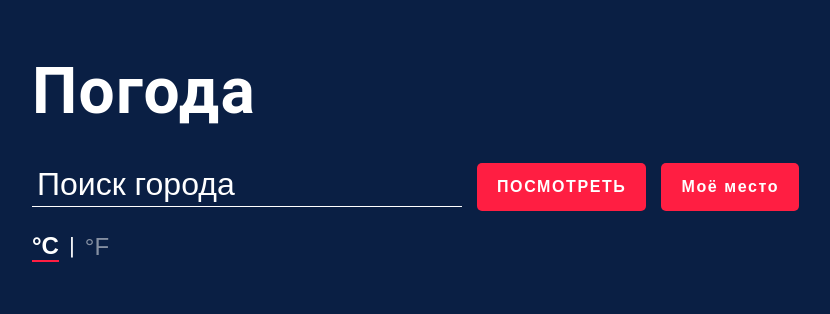
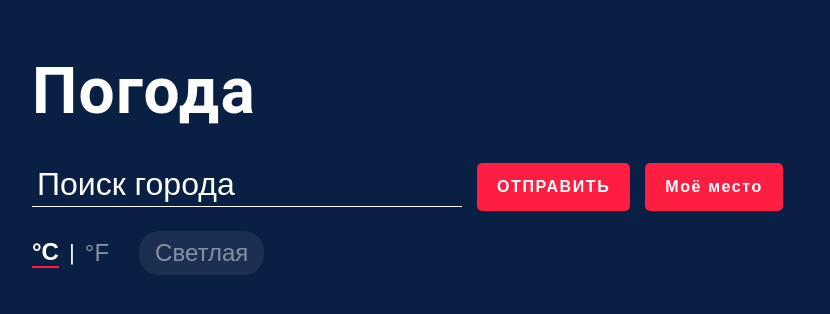
Before and after one commit to ROCKKKKK7/WeatherApp, a React (Vite) app: page / in a window 1280 px wide. Shown: the top 314 px of the page, without its empty margins (18-848 px from the left). Built offline with nearby package versions, Linux system fonts and the light colour scheme.

Commit message:
update UI

```diff
--- a/src/App.jsx
+++ b/src/App.jsx
@@ -2,9 +2,10 @@ import { useState } from "react";
 import styles from "./App.module.css";
 import iconMap from "./mapingicon.js";
 
-const apiKey = import.meta.env.VITE_API_KEY;
+const apiKey="842b2633b40c320ac50b9ceeaa858211"
 
 function App() {
+	const [darkMode, setDarkMode] = useState(true); // Смена темы
 	const [loading, setLoading] = useState(false); // состояние загрузки
 	const [city, setCity] = useState("");
 	const [cities, setCities] = useState([]); // список найденных городов
@@ -53,6 +54,7 @@ function App() {
 				);
 				if (alreadyExists) {
 					setMsg(" Этот город уже добавлен");
+					setLoading(false);
 					return;
 				}
 				const icon = `/src/assets/${iconMap[weather[0].icon] || "weather.svg"}`;
@@ -106,6 +108,7 @@ function App() {
 						);
 						if (alreadyExists) {
 							setMsg("Этот город уже добавлен");
+							setLoading(false);
 							return;
 						}
 						const icon = `/src/assets/${iconMap[weather[0].icon] || "weather.svg"}`;
@@ -124,6 +127,7 @@ function App() {
 							},
 						]);
 						setMsg("");
+						setLoading(false);
 					})
 					.catch(() => setMsg("Не удалось получить погоду"));
 			},
@@ -136,7 +140,9 @@ function App() {
 	};
 
 	return (
-		<div className={styles.container}>
+		<div
+			className={`${styles.container} ${darkMode ? styles.dark : styles.light}`}
+		>
 			<section className={styles.topBanner}>
 				<h1 className={styles.heading}>Погода</h1>
 				<form onSubmit={handleSubmit}>
@@ -147,16 +153,29 @@ function App() {
 						value={city}
 						onChange={(e) => setCity(e.target.value)}
 					/>
-					<button type="submit" disabled={loading}>
-						{loading ? "ПОСМОТРЕТЬ" : "ПОСМОТРЕТЬ"}
+					<button
+						type="submit"
+						disabled={loading}
+						className={styles.submitBtn}
+					>
+						{loading ? (
+							<span className={styles.spinner}></span>
+						) : (
+							"ОТПРАВИТЬ"
+						)}
 					</button>
 					<span className={styles.msg}>{msg}</span>
 					<button
 						type="button"
 						className={styles.geoBtn}
 						onClick={handleGeoLocation}
+						disabled={loading}
 					>
-						{loading ? "Моё место" : "Моё место"}
+						{loading ? (
+							<span className={styles.spinner}></span>
+						) : (
+							"Моё место"
+						)}
 					</button>
 					<span className={styles.msg}>{msg}</span>
 				</form>
@@ -173,6 +192,12 @@ function App() {
 						onClick={() => setUnit("F")}
 					>
 						°F
+					</button>
+					<button
+						className={styles.themeBtn}
+						onClick={() => setDarkMode((prev) => !prev)}
+					>
+						{darkMode ? "Светлая" : "Тёмная"}
 					</button>
 				</div>
 			</section>
--- a/src/App.module.css
+++ b/src/App.module.css
@@ -1,3 +1,4 @@
+/* CSS ПЕРЕМЕННЫЕ */
 :root {
 	--bg_main: #0a1f44;
 	--text_light: #fff;
@@ -8,28 +9,13 @@
 	--orange: #ff8c00;
 }
 
+/* СБРОС СТИЛЕЙ */
 * {
 	margin: 0;
 	padding: 0;
 	box-sizing: border-box;
 	font-weight: normal;
 	color: var(--text_light);
-}
-
-button {
-	cursor: pointer;
-}
-
-input {
-	-webkit-appearance: none;
-}
-
-button,
-input {
-	border: none;
-	background: none;
-	outline: none;
-	color: inherit;
 }
 
 img {
@@ -42,20 +28,67 @@ ul {
 	list-style: none;
 }
 
+button {
+	cursor: pointer;
+}
+
+button,
+input {
+	border: none;
+	background: none;
+	outline: none;
+	color: inherit;
+}
+
+input {
+	-webkit-appearance: none;
+}
+
+/* БАЗОВЫЕ СТИЛИ */
 body {
 	font:
 		1rem/1.3 "Roboto",
 		sans-serif;
-	background: var(--bg_main);
-	color: var(--text_dark);
-	padding: 50px;
+	margin: 0;
 }
 
+/* ТЕМЫ  ТЁМНАЯ / СВЕТЛАЯ */
+.dark {
+	background: #0a1f44;
+	min-height: 100vh;
+	padding: 50px;
+	width: 100%;
+}
+
+.light {
+	background: #f0f4f8;
+	min-height: 100vh;
+	padding: 50px;
+	width: 100%;
+}
+
+.light .heading,
+.light .unitToggle button,
+.light .unitToggle span {
+	color: #1e2432;
+}
+
+.light form input {
+	color: #1e2432;
+	border-color: #1e2432;
+}
+
+.light form input::placeholder {
+	color: #1e2432;
+}
+
+/* LAYOUT */
 .container {
-	max-width: 1200px;
+	max-width: 4000px;
 	margin: 0 auto;
 }
 
+/* ШАПКА ПОИСК */
 .topBanner {
 	color: var(--text_light);
 }
@@ -109,28 +142,69 @@ body {
 	color: var(--text_light);
 }
 
-@media screen and (max-width: 700px) {
-	.topBanner form {
-		flex-direction: column;
+/* КНОПКИ ГЕО И ТЕМА */
+.geoBtn {
+	font-size: 1rem;
+	font-weight: bold;
+	letter-spacing: 0.1em;
+	padding: 15px 20px;
+	margin-left: 10px;
+	border-radius: 5px;
+	background: var(--orange);
+	transition: background 0.3s ease-in-out;
 }
 
-	.topBanner form input,
-	.topBanner form button {
-		width: 100%;
+.geoBtn:hover {
+	background: #e07b00;
 }
 
-	.topBanner form button {
-		margin: 20px 0 0 0;
+.themeBtn {
+	margin-left: 20px;
+	padding: 8px 16px;
+	border-radius: 20px;
+	font-size: 0.9rem;
+	background: rgba(255, 255, 255, 0.15);
+	transition: background 0.3s;
+	color: #fff;
 }
 
-	.msg {
-		position: static;
-		max-width: none;
-		min-height: 0;
-		margin-top: 10px;
-	}
+.themeBtn:hover {
+	background: rgba(255, 255, 255, 0.25);
 }
 
+.light .themeBtn {
+	color: #1e2432;
+	background: rgba(0, 0, 0, 0.1);
+}
+
+/* ПЕРЕКЛЮЧАТЕЛЬ C / F */
+.unitToggle {
+	display: flex;
+	align-items: center;
+	gap: 10px;
+	margin-top: 20px;
+	font-size: 1.5rem;
+	color: var(--text_light);
+}
+
+.unitToggle button {
+	font-size: 1.5rem;
+	color: var(--text_light);
+	opacity: 0.5;
+	transition: opacity 0.2s;
+}
+
+.unitToggle button:hover {
+	opacity: 0.8;
+}
+
+.activeUnit {
+	opacity: 1 !important;
+	font-weight: bold;
+	border-bottom: 2px solid var(--red) !important;
+}
+
+/* СПИСОК ГОРОДОВ СЕТКА */
 .ajaxSection {
 	margin: 50px 0 20px;
 }
@@ -159,12 +233,25 @@ body {
 	}
 }
 
+/* КАРТОЧКА ГОРОДА */
+@keyframes fadeInUp {
+	from {
+		opacity: 0;
+		transform: translateY(20px);
+	}
+	to {
+		opacity: 1;
+		transform: translateY(0);
+	}
+}
+
 .city {
 	position: relative;
 	padding: 40px 10%;
 	border-radius: 20px;
 	background: var(--text_light);
 	color: var(--text_med);
+	animation: fadeInUp 0.4s ease forwards;
 }
 
 .city::after {
@@ -184,16 +271,16 @@ body {
 	color: var(--text_dark);
 }
 
+.cityName span {
+	color: var(--text_dark) !important;
+}
+
 .cityName sup {
 	padding: 0.2em 0.6em;
 	border-radius: 30px;
 	color: var(--text_dark);
 	background: var(--orange);
 	font-size: 0.5em;
-}
-
-.cityName span {
-	color: var(--text_dark) !important;
 }
 
 .cityTemp {
@@ -221,6 +308,22 @@ body {
 	color: var(--text_med);
 }
 
+.cityDetails {
+	margin-top: 15px;
+	display: flex;
+	flex-direction: column;
+	gap: 6px;
+}
+
+.cityDetails li {
+	font-size: 0.85rem;
+	color: var(--text_med);
+}
+
+.cityDetails li strong {
+	color: var(--text_dark);
+}
+
 .deleteBtn {
 	position: absolute;
 	top: 10px;
@@ -237,59 +340,42 @@ body {
 	color: var(--red);
 }
 
-.cityDetails {
-	margin-top: 15px;
-	display: flex;
-	flex-direction: column;
-	gap: 6px;
+/* СПИННЕР ЗАГРУЗКИ */
+@keyframes spin {
+	to {
+		transform: rotate(360deg);
+	}
 }
 
-.cityDetails li {
-	font-size: 0.85rem;
-	color: var(--text_med);
+.spinner {
+	display: inline-block;
+	width: 16px;
+	height: 16px;
+	border: 2px solid #fff;
+	border-top-color: transparent;
+	border-radius: 50%;
+	animation: spin 0.6s linear infinite;
 }
 
-.cityDetails li strong {
-	color: var(--text_dark);
+/* АДАПТИВ МОБИЛЬНЫЕ */
+@media screen and (max-width: 700px) {
+	.topBanner form {
+		flex-direction: column;
 	}
 
-.unitToggle {
-	display: flex;
-	align-items: center;
-	gap: 10px;
-	margin-top: 20px;
-	font-size: 1.5rem;
-	color: var(--text_light);
+	.topBanner form input,
+	.topBanner form button {
+		width: 100%;
 	}
 
-.unitToggle button {
-	font-size: 1.5rem;
-	color: var(--text_light);
-	opacity: 0.5;
-	transition: opacity 0.2s;
+	.topBanner form button {
+		margin: 20px 0 0 0;
 	}
 
-.unitToggle button:hover {
-	opacity: 0.8;
+	.msg {
+		position: static;
+		max-width: none;
+		min-height: 0;
+		margin-top: 10px;
 	}
-
-.activeUnit {
-	opacity: 1 !important;
-	font-weight: bold;
-	border-bottom: 2px solid var(--red) !important;
 }
-
-.geoBtn {
-	font-size: 1rem;
-	font-weight: bold;
-	letter-spacing: 0.1em;
-	padding: 15px 20px;
-	margin-left: 10px;
-	border-radius: 5px;
-	background: var(--orange);
-	transition: background 0.3s ease-in-out;
-}
-
-.geoBtn:hover {
-	background: #e07b00;
-}
```
Lines whose indentation alone changed are shown as unchanged.
